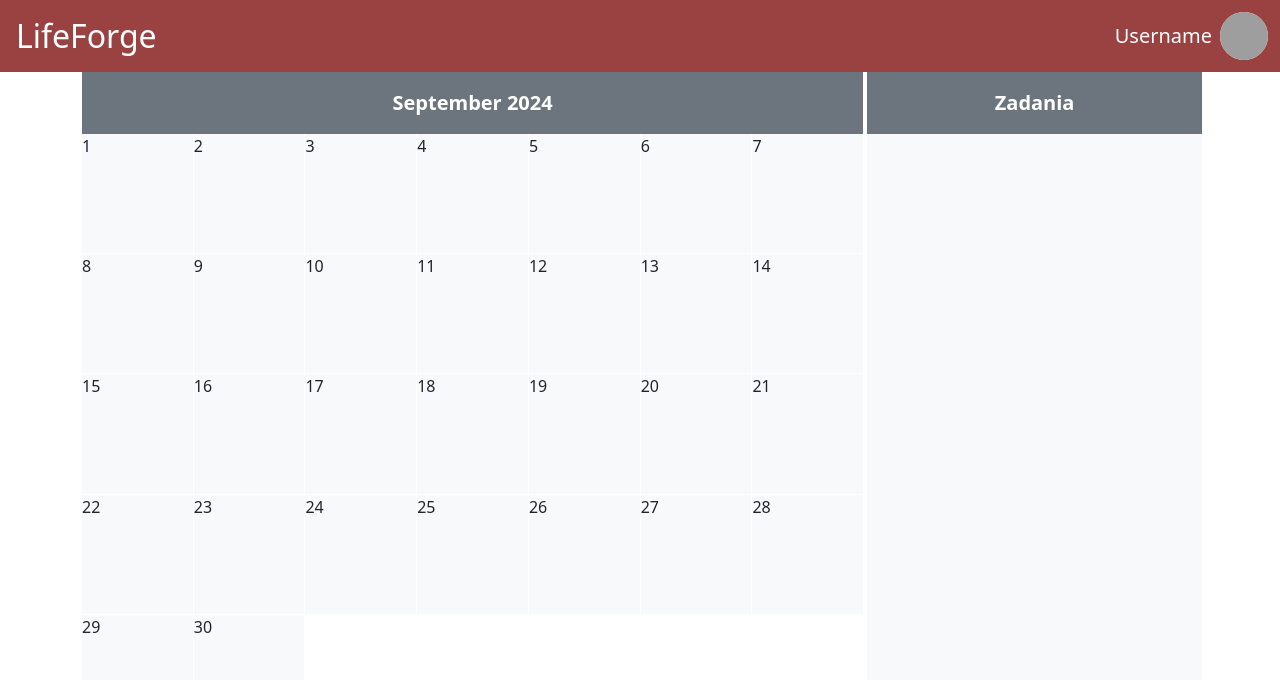
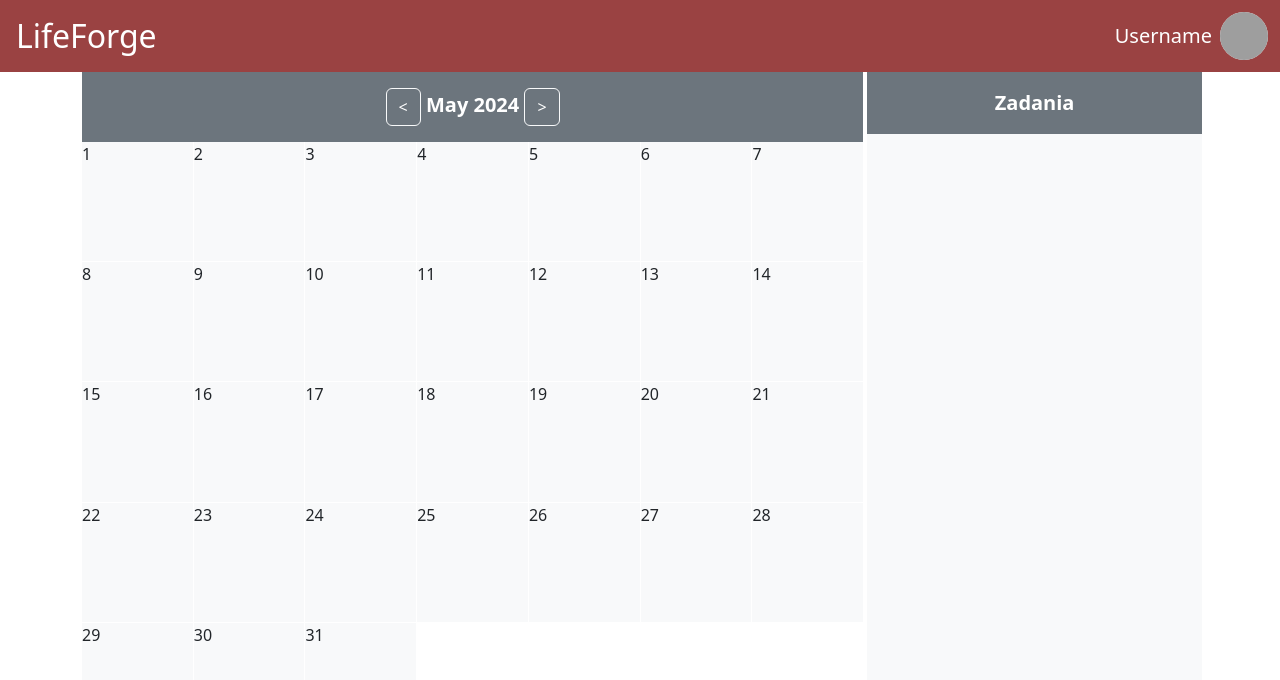
Before and after one commit to DGuziur/LifeForge, an Angular app in the folder FE/: page /calendar in a window 1280 px wide. Shown: the top 680 px of the page. Built offline with nearby package versions, Linux system fonts and the light colour scheme; grey boxes are pictures that could not be loaded.

Commit message:
logic is now signal-based

```diff
--- a/FE/src/app/modules/calendar/components/calendar/calendar.component.html
+++ b/FE/src/app/modules/calendar/components/calendar/calendar.component.html
@@ -1,16 +1,18 @@
 <div class="text-md-center p-3 text-bg-secondary fw-bold fs-5">
-  September 2024
+  <button class="btn text-bg-secondary border-light" (click)="goDownByMonth()">
+    <
+  </button>
+  {{ monthName() }} {{ calendarService.year() }}
+  <button class="btn text-bg-secondary border-light" (click)="goUpByMonth()">
+    >
+  </button>
 </div>
-<div class="d-grid calendar-days">
-  @for (
-    day of [
-      1, 2, 3, 4, 5, 6, 7, 8, 9, 10, 11, 12, 13, 14, 15, 16, 17, 18, 19, 20, 21,
-      22, 23, 24, 25, 26, 27, 28, 29, 30
-    ];
-    track day
-  ) {
-    <div class="bg-body-tertiary">
-      {{ day }}
-    </div>
-  }
+<div class="d-grid calendar-days" [formGroup]="calendarForm">
+  <ng-container formArrayName="days">
+    @for (day of days.controls; track day) {
+      <div class="bg-body-tertiary calendar-day" [formGroupName]="$index">
+        {{ day.value.day }}
+      </div>
+    }
+  </ng-container>
 </div>
--- a/FE/src/app/modules/calendar/components/calendar/calendar.component.ts
+++ b/FE/src/app/modules/calendar/components/calendar/calendar.component.ts
@@ -1,10 +1,61 @@
-import { Component } from '@angular/core';
+import { Component, computed, effect, inject, OnInit } from '@angular/core';
+import { CalendarService } from '../../services/calendar.service';
+import { DateNamesHelper } from '../../helpers/date-names.helper';
+import { CalendarTaskBuilder } from '../../builders/calendar-task.builder';
+import {
+  Form,
+  FormArray,
+  FormGroup,
+  ReactiveFormsModule,
+} from '@angular/forms';
+import { CalendarDay } from '../../interfaces/day.type';
 
 @Component({
   selector: 'lf-calendar',
   standalone: true,
-  imports: [],
+  imports: [ReactiveFormsModule],
   templateUrl: './calendar.component.html',
   styleUrl: './calendar.component.scss',
 })
-export class CalendarComponent {}
+export class CalendarComponent {
+  readonly dateNamesHelper = DateNamesHelper;
+  readonly calendarService = inject(CalendarService);
+  calendarBuilder = CalendarTaskBuilder;
+  calendarForm = new FormGroup({
+    days: new FormArray([]),
+  });
+  days = this.calendarForm.get('days') as FormArray;
+
+  dateChanges = effect(() => {
+    this.updateMonth();
+    console.log(this.days);
+  });
+
+  monthName = computed(() => {
+    return this.dateNamesHelper.getMonthName(this.calendarService.monthIndex());
+  });
+
+  goUpByMonth(): void {
+    this.calendarService.monthIndex.update((num) => (num += 1));
+  }
+
+  goDownByMonth(): void {
+    this.calendarService.monthIndex.update((num) => (num -= 1));
+  }
+
+  updateMonth(): void {
+    this.days.clear();
+    for (let i = 0; i < this.calendarService.numberOfDays(); i++) {
+      console.log(this.calendarService.numberOfDays());
+      console.log(this.calendarService.year());
+      console.log(this.calendarService.monthIndex());
+      this.days.push(
+        this.calendarBuilder.buildDay(
+          i + 1,
+          this.calendarService.monthIndex(),
+          this.calendarService.year(),
+        ),
+      );
+    }
+  }
+}
--- a/FE/src/app/modules/calendar/services/calendar.service.ts
+++ b/FE/src/app/modules/calendar/services/calendar.service.ts
@@ -1,11 +1,16 @@
-import { Injectable, input } from '@angular/core';
+import { computed, Injectable, input, OnInit, signal } from '@angular/core';
 
 @Injectable({
   providedIn: 'root',
 })
 export class CalendarService {
-  today = new Date();
-  day = input<number>(this.today.getDay());
-  year = input<number>(this.today.getFullYear());
-  monthIndex = input<number>(this.today.getMonth());
+  monthIndex = signal<number>(new Date().getMonth() + 1);
+  year = signal<number>(new Date().getFullYear());
+  numberOfDays = computed(() =>
+    this.daysInMonth(this.monthIndex(), this.year()),
+  );
+
+  daysInMonth(month: number, year: number): number {
+    return new Date(this.year(), this.monthIndex(), 0).getDate();
+  }
 }
```
